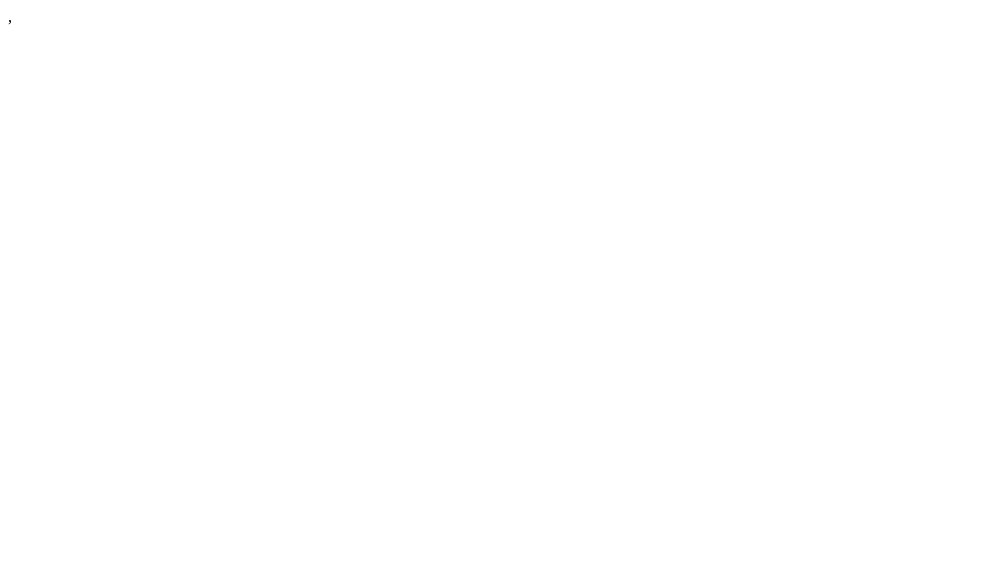
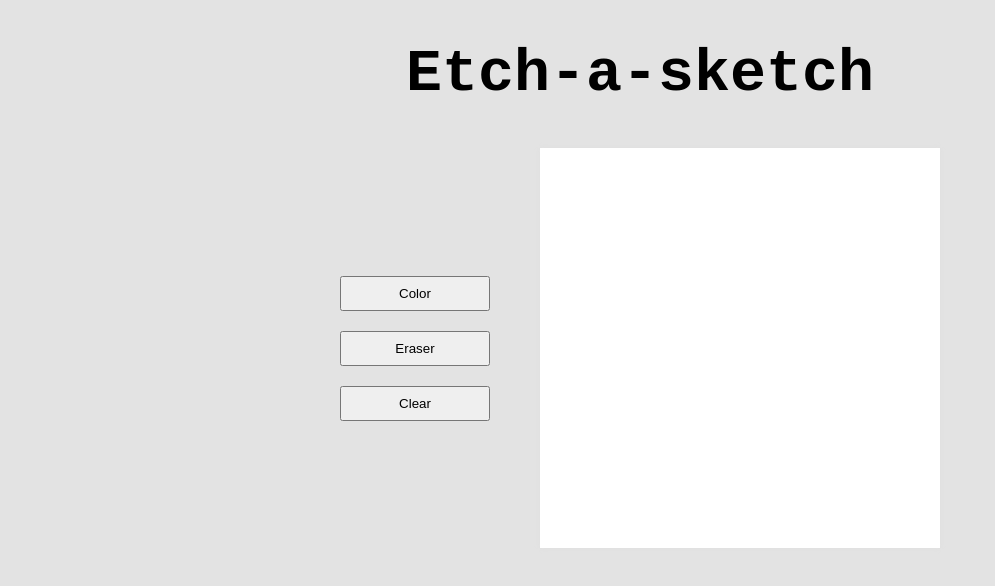
Before and after one commit to lorikl/etch-a-sketch, a plain HTML site: page index.html in a window 1280 px wide. Shown: the whole page, without its empty margins (0-995 px from the left). Drawn offline with Linux system fonts and the light colour scheme.

Commit message:
Visuals complete

```diff
--- a/index.html
+++ b/index.html
@@ -4,10 +4,18 @@
     <meta charset="UTF-8">
     <meta name="viewport" content="width=device-width, initial-scale=1.0">
     <link rel="stylesheet" href="style.css">
-    <title>Document</title>
+    <title>Etch-a-sketch</title>
 </head>
 <body>
-
+    <h1>Etch-a-sketch</h1>
+    <div class="game">
+        <div class="controlcenter">
+            <button>Color</button>
+            <button>Eraser</button>
+            <button>Clear</button>
+        </div>
+        <div class="gamecube" style="grid-template-columns: repeat(16, 1fr); grid-template-rows: repeat(16, 1fr)"></div>
+    </div>
 </body>
 </html>
-,<script src="./script.js"></script>
+<script src="./script.js"></script>
--- a/style.css
+++ b/style.css
@@ -0,0 +1,40 @@
+/* Element Tags */
+
+body {
+    margin: 0%;
+    padding: 0%;
+    background-color: rgb(227, 227, 227);
+}
+
+h1 {
+    text-align: center;
+    font-family: 'Courier New', Courier, monospace;
+    font-size: 60px;
+}
+
+button {
+    height: 35px;
+    width: 150px;
+}
+
+/* Class Tags  */
+
+.game {
+    display: flex;
+    justify-content: center;
+    gap: 50px;
+    align-items: center;
+}
+
+.controlcenter {
+    display: flex;
+    flex-direction: column;
+    gap: 20px;
+}
+
+.gamecube {
+    height: 400px;
+    width: 400px;
+    background-color: white;
+    box-shadow: 0px 0px 5px 1px #E0E0E0;
+}
```
